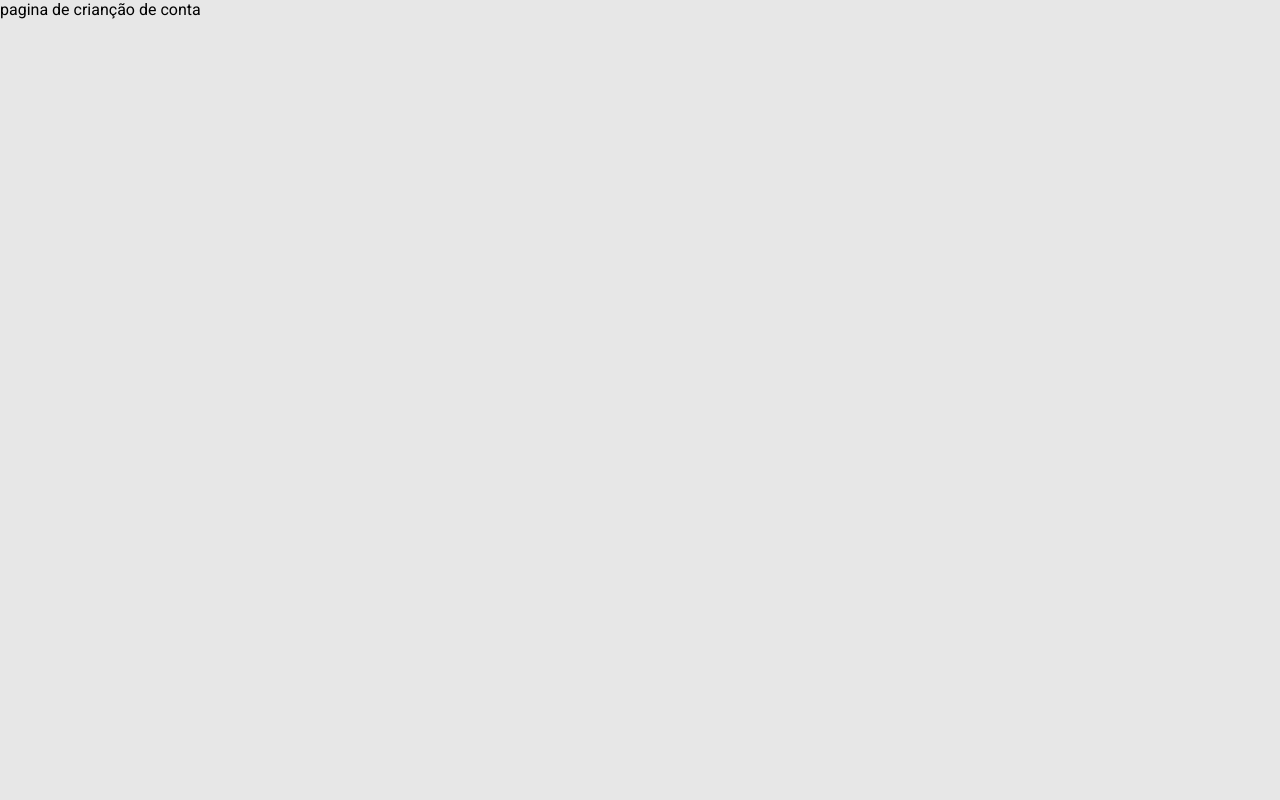
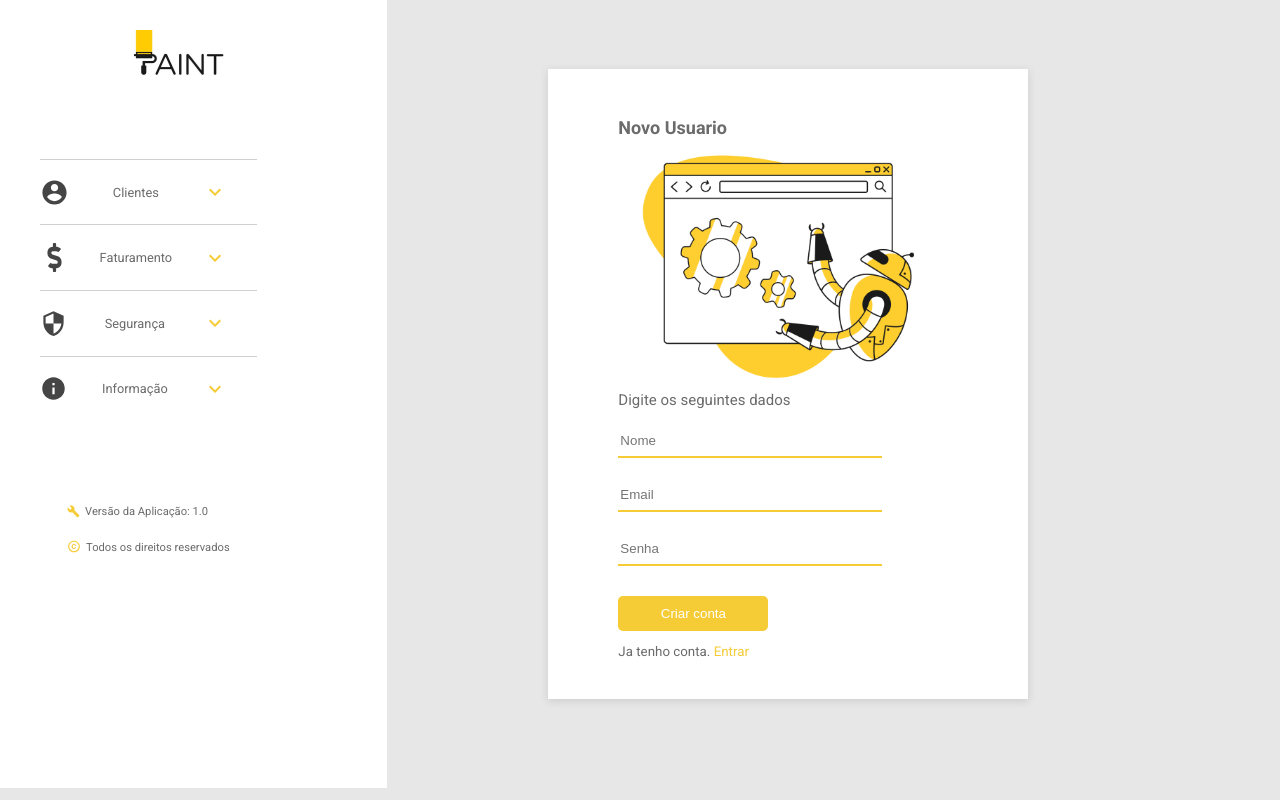
Before and after one commit to ArthurMaciel95/portal-admin-paint-react, a React (Create React App) app: page /create/account in a window 1280 px wide. Built offline with nearby package versions, Linux system fonts and the light colour scheme.

Commit message:
Page Registro feita

```diff
--- a/src/components/dashboardComponent/index.jsx
+++ b/src/components/LoginComponent/index.jsx
@@ -3,7 +3,7 @@ import LoginIlustration from '../../assets/images/login_illustrator.png'
 
 import "./styles.css";
 import { Link } from "react-router-dom";
-const DashboardComponent = () => {
+const LoginComponent = () => {
 
     return (
         <main className="dashboard-container">
@@ -20,6 +20,7 @@ const DashboardComponent = () => {
                             <button>Entrar</button>
 
                         </form>
+                        <small className="toRegister">Não tenho conta. <Link to="/create/account">Criar Nova</Link></small>
                     </div>
 
                 </div>
@@ -28,4 +29,4 @@ const DashboardComponent = () => {
     );
 };
 
-export default DashboardComponent;
+export default LoginComponent;
--- a/src/components/dashboardComponent/styles.css
+++ b/src/components/LoginComponent/styles.css
@@ -1,7 +1,7 @@
 .dashboard-container{
-    margin-left: 22px;
     margin-top: 15px;
-    width: 100%;
+    padding-left: 40px;
+    width: 70%;
     height: 100%;
     display: flex;
     align-items: center;
@@ -27,6 +27,7 @@
 }
 .dashboard-login-content{
     background: var(--sidebar-background);
+    box-shadow: rgba(99, 99, 99, 0.2) 0px 2px 8px 0px;
     width:
     350px;
     height: 560px;
@@ -76,9 +77,19 @@
     color: #fff;
     border-radius: 5px;
     transition: 0.4s all ease;
+    margin-bottom: 15px;
 }
 .form-login form button:hover{
    letter-spacing: 0.5px;
    font-weight: bold;
    background: #d8b431;
 }
+.toRegister a{
+    text-decoration: none;
+    color: var(--primary-color);
+}
+.toRegister a:hover{
+    color: var(--primary-color);
+    text-decoration: underline;
+
+}
--- /dev/null
+++ b/src/components/RegisterComponet/index.jsx
@@ -0,0 +1,28 @@
+import  './style.css'
+import RegisterImg from '../../assets/images/taxi-robot.png'
+import { Link } from 'react-router-dom';
+
+const RegisterComponet = () => {
+    return (
+        <main className="register-container">
+            <div className="register-card">
+                <h3>Novo Usuario</h3>
+                <div className="img-register">
+                    <img src={RegisterImg} alt="" />
+                </div>
+                <div className="register-form">
+                    <h3>Digite os seguintes dados</h3>
+                    <form action="" method="post">
+                        <input type="text"  id="name" placeholder="Nome"/>
+                        <input type="text"  id="email" placeholder="Email"/>
+                        <input type="password"  id="password" placeholder="Senha"/>
+                        <button>Criar conta</button>
+                    </form>
+                   <small className="toLogin">Ja tenho conta. <Link to="/">Entrar</Link></small>
+                </div>
+            </div>
+        </main>
+     );
+}
+
+export default RegisterComponet;
--- /dev/null
+++ b/src/components/RegisterComponet/style.css
@@ -0,0 +1,65 @@
+.register-container{
+    margin-top: 40px;
+    width: 70%;
+    display: flex;
+    justify-content: center;
+    align-items: center;
+}
+.register-card{
+    width: 320px;
+    height: 580px;
+    background: #fff;
+    box-shadow: rgba(99, 99, 99, 0.2) 0px 2px 8px 0px;
+    padding: 30px 90px 20px 70px;
+    color: var(--text-color-gray);
+}
+.register-card h3{
+    font-size: 18px;
+}
+.register-form h3{
+    font-weight: normal;
+    font-size: 15px;
+}
+.img-register{
+    width: 100%;
+    height: 220px;
+    margin: 0 auto;
+}
+.img-register img{
+    margin-top: -55px;
+    width:inherit;
+}
+
+.register-form form input{
+    color: var(--text-color-gray);
+    width: 260px;
+    height: 30px;
+    border: 0;
+    outline: none;
+    margin-bottom: 20px;
+    border-bottom: 2px solid var(--primary-color);
+}
+.register-form form button{
+    width: 150px;
+    margin: 10px 0;
+    padding: 10px 5px;
+    cursor: pointer;
+    border: none;
+    background: var(--primary-color);
+    color: #fff;
+    border-radius: 5px;
+    transition: 0.4s all ease;
+}
+.register-form form button:hover{
+   letter-spacing: 0.5px;
+   font-weight: bold;
+   background: #d8b431;
+}
+.toLogin a{
+    text-decoration: none;
+    color: var(--primary-color);
+}
+.toLogin a:hover{
+    text-decoration: underline;
+
+}
--- a/src/pages/create-account/index.js
+++ b/src/pages/create-account/index.js
@@ -1,8 +1,15 @@
 import React from "react";
 import "./styles.css";
+import Sidebar from '../../components/SidebarComponent'
+import RegisterComponet from '../../components/RegisterComponet'
 
 const CreateAccount = () => {
-    return <div>pagina de crianção de conta</div>;
+    return (
+    <div className="container">
+        <Sidebar/>
+        <RegisterComponet/>
+    </div>
+    );
 };
 
 export default CreateAccount;
--- a/src/pages/login/index.js
+++ b/src/pages/login/index.js
@@ -1,14 +1,14 @@
 import React from "react";
 import SideBarComponent from "../../components/SidebarComponent";
 import "./styles.css";
-import DashboardComponent from "../../components/dashboardComponent";
+import LoginComponent from "../../components/LoginComponent";
 
 const Login = () => {
     return (
         <>
             <div className="container">
                 <SideBarComponent />
-                <DashboardComponent />
+                <LoginComponent />
             </div>
         </>
     );
```
Also changed, not shown: src/assets/images/taxi-robot.png (added).
